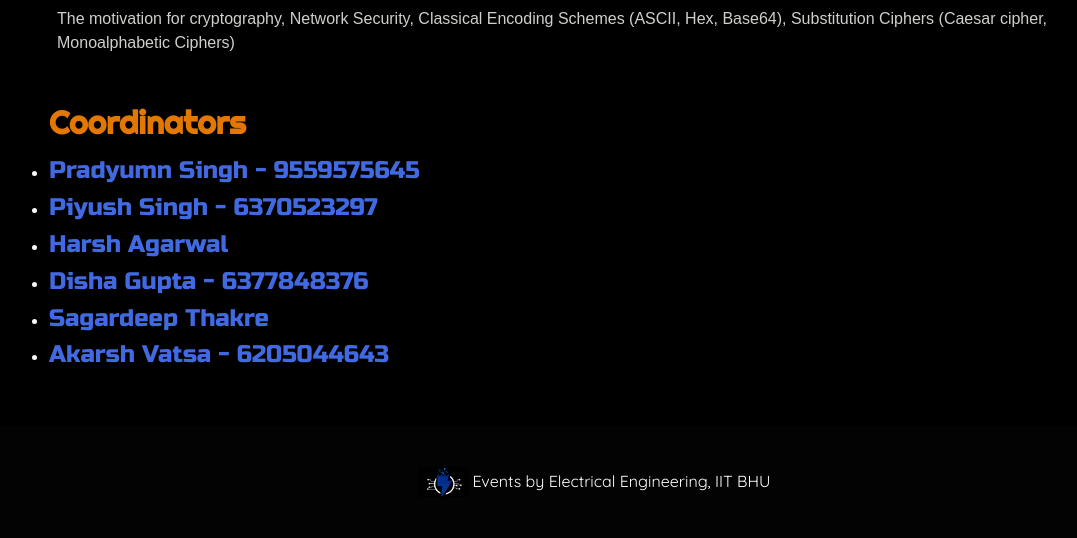
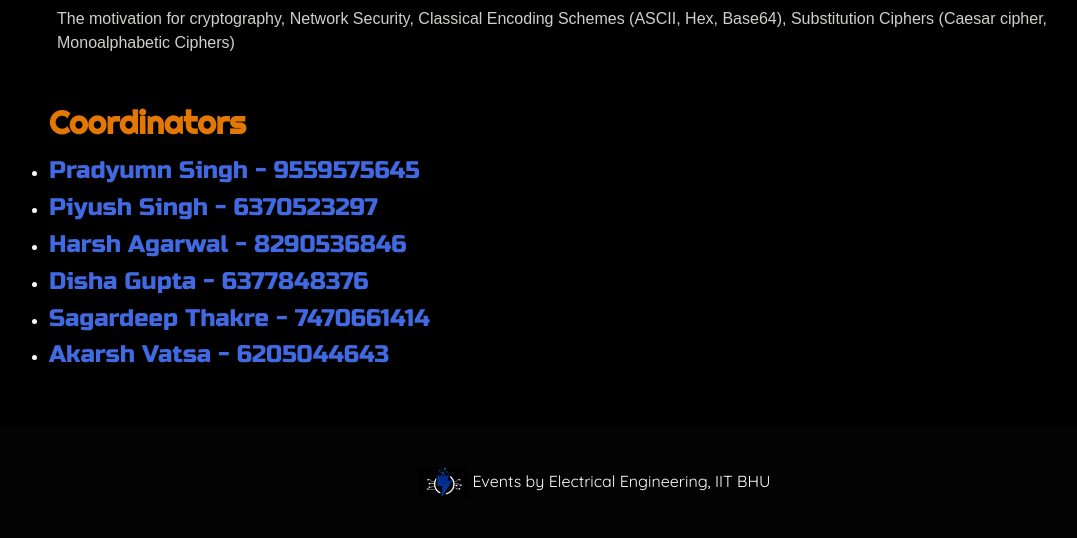
Before and after one commit to Prastuti-IIT-BHU/prastuti, a Django app: template templates/events/cryptx.html in a window 1280 px wide. Shown: the part 1130-1668 px from the top of the page, without its empty margins (46-1123 px from the left). Run offline with Django 3.2, Linux system fonts and the light colour scheme; the template is opened without the code that fills it, so the values that code supplies are empty; some libraries are stand-ins or nearby versions; some web fonts are replaced.

Commit message:
Update cryptx.html

```diff
--- a/templates/events/cryptx.html
+++ b/templates/events/cryptx.html
@@ -67,9 +67,9 @@
         <ul>
           <li><h4 style="font-family: 'Russo One', sans-serif;">Pradyumn Singh - 9559575645 </h4></li>
           <li><h4 style="font-family: 'Russo One', sans-serif;">Piyush Singh - 6370523297</h4></li>
-          <li><h4 style="font-family: 'Russo One', sans-serif;">Harsh Agarwal  </h4></li>
+          <li><h4 style="font-family: 'Russo One', sans-serif;">Harsh Agarwal - 8290536846 </h4></li>
           <li><h4 style="font-family: 'Russo One', sans-serif;">Disha Gupta - 6377848376</h4></li>
-          <li><h4 style="font-family: 'Russo One', sans-serif;">Sagardeep Thakre  </h4></li>
+          <li><h4 style="font-family: 'Russo One', sans-serif;">Sagardeep Thakre - 7470661414 </h4></li>
           <li><h4 style="font-family: 'Russo One', sans-serif;">Akarsh Vatsa - 6205044643</h4></li>
         </ul>
       </div>
```
